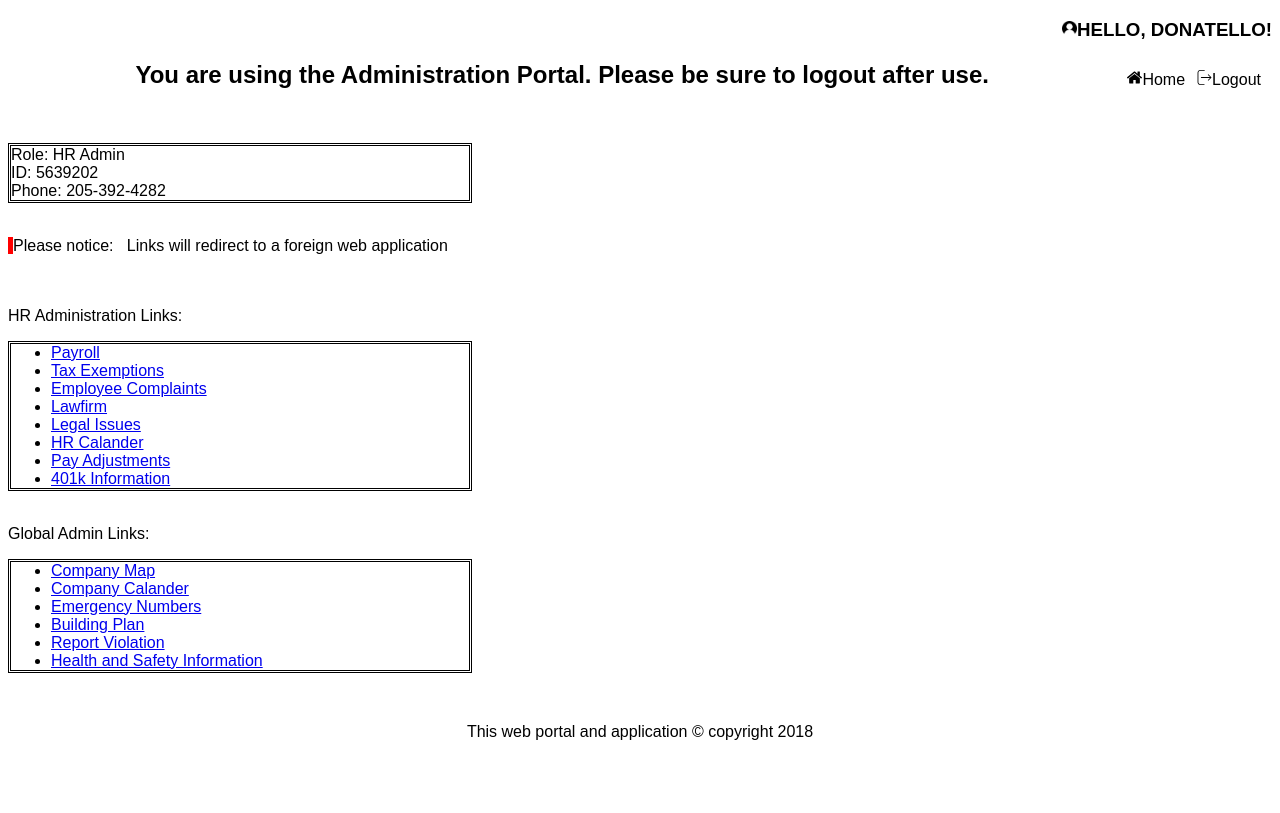
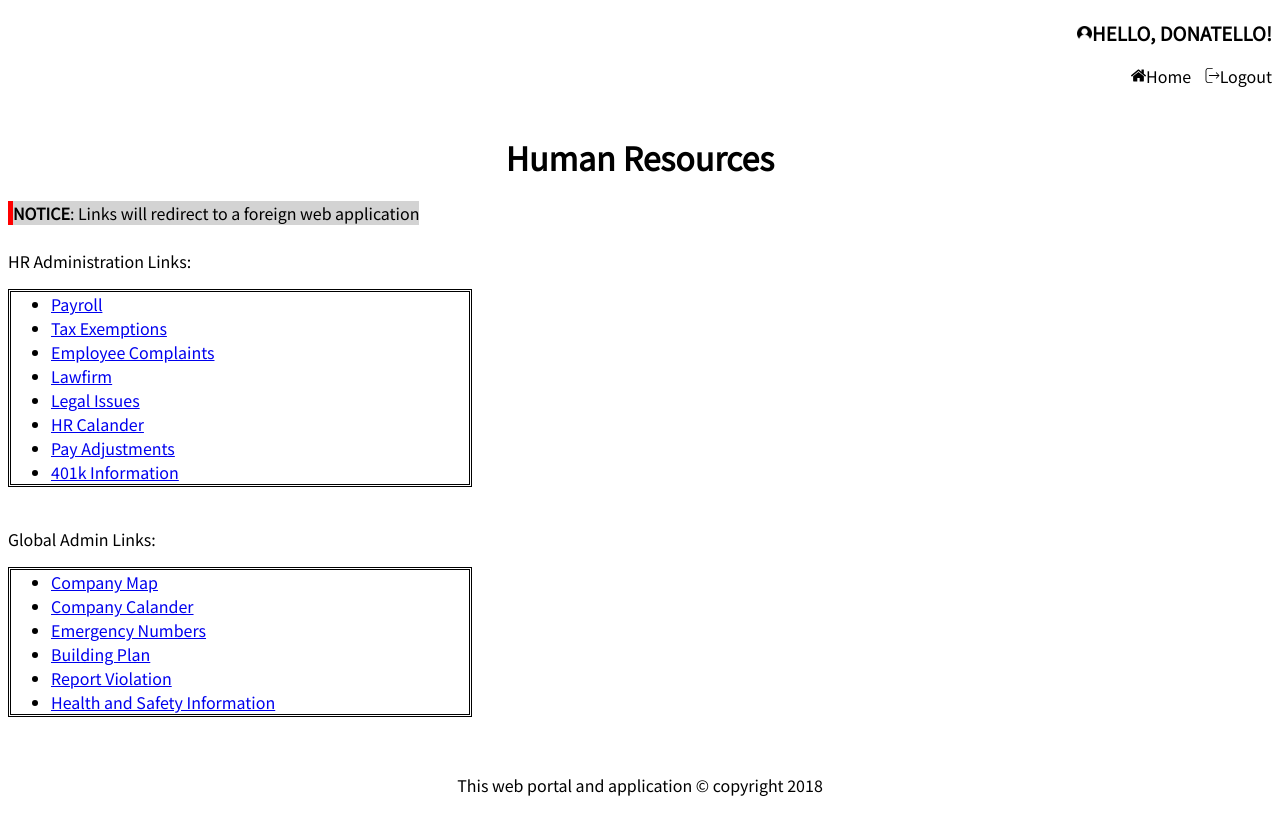
Before and after one commit to AMitchell719/WebPortalApplication, a Flask app: page /hr in a window 1280 px wide. Before the commit the page ends 740 px from the top, so only its background shows below. Run offline with Flask 2, Linux system fonts and the light colour scheme.

Commit message:
Updated font and layout of webpages.

```diff
--- a/templates/hr.html
+++ b/templates/hr.html
@@ -3,28 +3,29 @@
     <head>
         <title>HR Administration Portal</title>
         <link rel="stylesheet" type="text/css" href="style.css">
+        <link href="https://fonts.googleapis.com/css?family=Noto+Sans+JP" rel="stylesheet">
     </head>
     <body>
 
-        <span id="hello"><h3 padding=5px><img src="user.png" width=15px height=15px>Hello, Donatello!</h3></span>
+        <span id="hello">
+            <h3 padding=2px><img src="user.png" width=15px height=15px>Hello, Donatello!</h3>
+        </span>
 
-        <table id="toolbar" align="right" cellspacing="10">
-            <tr>
-                <td><img src="home.svg" width=15px height=15px>Home</td>
-                <td><img src="logout.svg" width=15px height=15px>Logout</td>
-            </tr>
-        </table>
+        <div class="taskbar">
+            <img src="home.svg" padding=2px width=15px height=15px>Home
+            <img src="logout.svg" padding=2px width=15px height=15px>Logout
+        </div> <br> <br>
 
-        <h2>You are using the Administration Portal. Please be sure to
-        logout after use. </h2><br />
+        <h1> Human Resources </h1>
 
-        <p id="info">
-        Role: HR Admin<br /> <!-- Can grab these variables in Flask -->
-        ID: 5639202<br />  <!-- Can grab these variables in Flask -->
-        Phone: 205-392-4282<br /> <!-- Can grab these variables in Flask -->
-        </p><br />
+        <!--
+            Will add drop down menu for links.
+            Will include images.
+        -->
 
-        <span id="notice">Please notice:</span>&nbsp;&nbsp; Links will redirect to a foreign web application</p><br /><br />
+        <span id="notice"><strong>NOTICE</strong>: Links will redirect to a foreign web application</span>
+
+        <br /><br />
 
             HR Administration Links:<br />
             <ul>
@@ -48,8 +49,8 @@
                 <li><a href="http://localhost:5000/redirect">Report Violation</a></li>
                 <li><a href="http://localhost:5000/redirect">Health and Safety Information</a></li>
             </ul>
-            <div align="center">
+            <footer align="center">
                 <br /><p id="copyright">This web portal and application &copy; copyright 2018</p>
-            </div>
+            </footer>
     </body>
 </html>
--- a/templates/style.css
+++ b/templates/style.css
@@ -1,5 +1,5 @@
 html {
-	font-family: sans-serif;
+	font-family: 'Noto Sans JP';
 }
 
 body {
@@ -16,13 +16,18 @@ ul {
 	margin-right: 800px;
 }
 
+.taskbar {
+	float: right;
+	word-spacing: 10px;
+}
+
 #hello {
 	text-transform: uppercase;
 	text-align: right;
 }
 
 #toolbar {
-
+	border-style:
 }
 
 #info {
@@ -33,6 +38,7 @@ ul {
 }
 
 #notice {
+	background-color: lightgray;
 	text-decoration-style: italic;
 	border-left: 5px solid red;
 	border-color: red;
```
Also changed, not shown: templates/management.html (+10 -3 lines).
